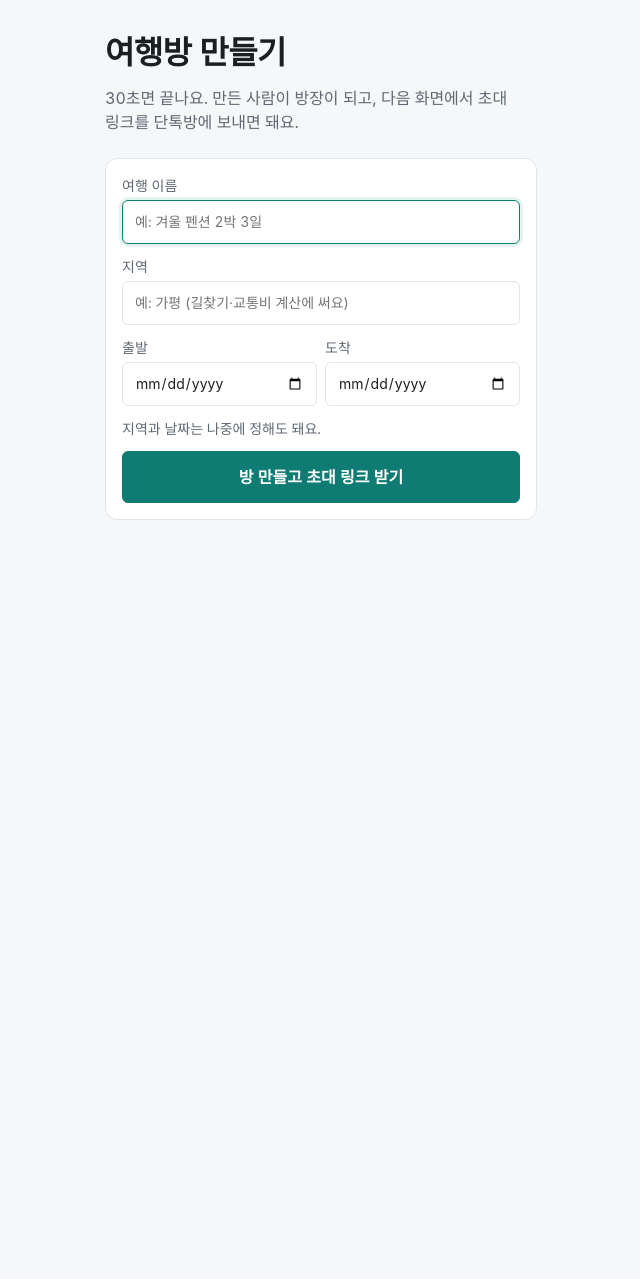
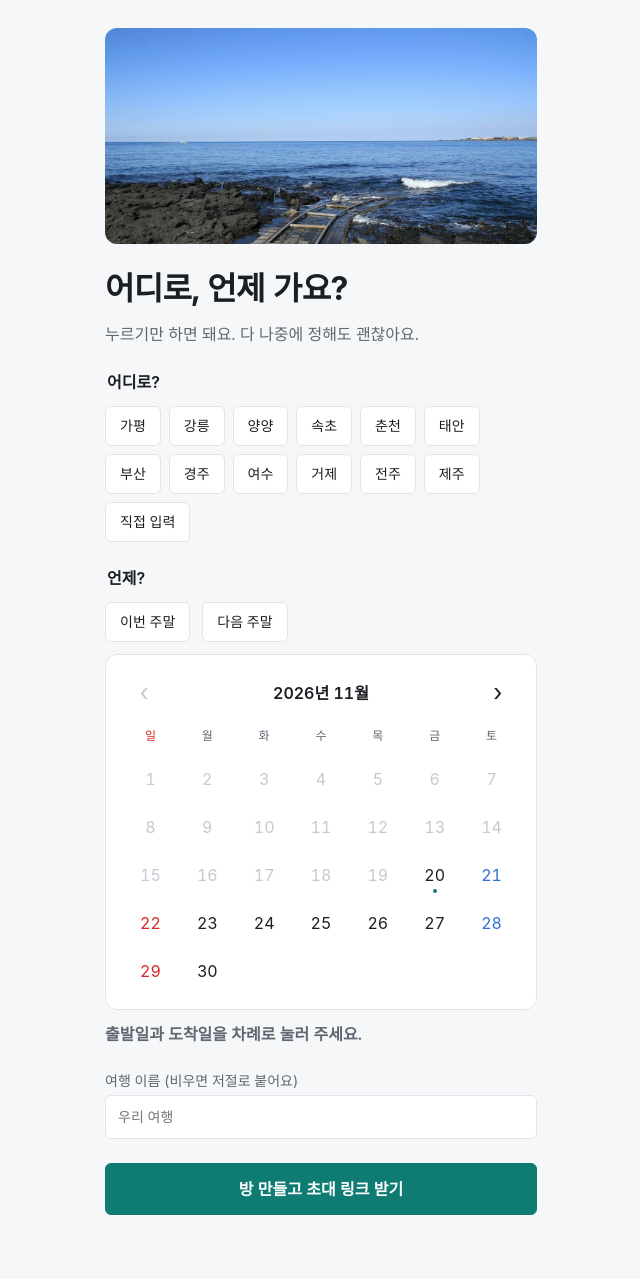
Before and after one commit to jihun-moon/bootcamp-2nd-project, a Spring Boot app: page /trips/new in a window 1280 px wide. Shown: the part 69-1348 px from the top of the page, without its empty margins (319-959 px from the left). Before the commit the page ends 589 px from the top, so only its background shows below. Run offline with Spring Boot 4, Linux system fonts and the light colour scheme; some of the project's set-up classes (security, data sources, template engines, error pages and the like) are left out, and stand-ins take their place; some web fonts are replaced.

Commit message:
design: 방 만들기를 누르기만 하게(우리 달력·지역 고르기·이름 자동), 화면마다 여행 사진
- 브라우저 기본 날짜 칸이 휴대폰마다 모양이 달라 어색했다. 숙소 앱 꼴의 달력을 직접 그렸다(jQuery, 라이브러리 없음).
  출발·도착을 차례로 누르면 동그라미와 띠로 잇고, 토 파랑·일 빨강·오늘 점, 지난 날은 못 누른다. '이번 주말·다음 주말' 한 번에
- 지역은 적지 않고 자주 가는 12곳(가평·강릉·양양…제주)을 누른다. 없으면 '직접 입력'
- 여행 이름은 비우면 '강릉 2박 3일'처럼 붙고, 칸 안에 미리 보인다. 로그인 다녀와도 고른 것이 되살아나 바로 만든다
- 사진(Unsplash 무료, 주소는 템플릿 주석): 방 만들기 맑은 바다, 로그인·초대 받기 웃는 친구들, 방 개요 숲 능선 띠, 찾을 수 없음 숲속 통나무집.
  고르고 누르는 화면(설문·역할·숙소)에는 넣지 않았다
- 로그인 문구: 카카오로 바로 들어가요 / 비밀번호는 받지 않아요

./gradlew test 92개 통과.

```diff
--- a/src/main/resources/static/css/style.css
+++ b/src/main/resources/static/css/style.css
@@ -543,3 +543,33 @@ body:has(.cta) .site-footer { margin-top: 0; }
   .faq > h2 { grid-row: 1 / span 20; position: sticky; top: 96px; }
   .faq > details { grid-column: 2; }
 }
+
+/* 화면 위 사진(방 만들기·로그인·개요). 둥근 판 하나, 16:9 고정이라 사진이 늦게 와도 아래가 밀리지 않는다 */
+.cover { display: block; width: 100%; height: auto; aspect-ratio: 2 / 1; object-fit: cover; border-radius: var(--radius); background: var(--surface-2); }
+
+/* 달력: 숙소 앱과 같은 꼴. 토 파랑, 일 빨강, 출발·도착 동그라미, 사이는 띠, 오늘은 점 */
+.cal { padding: 16px; border: 1px solid var(--line); border-radius: var(--radius); background: var(--surface); }
+.cal-head { display: flex; align-items: center; justify-content: space-between; margin-bottom: 8px; }
+.cal-nav { width: var(--tap); height: var(--tap); border: 0; border-radius: var(--radius-sm); background: none; color: var(--ink); font-size: var(--fs-xl); }
+.cal-nav:disabled { color: var(--line-strong); cursor: default; }
+.cal-grid { display: grid; grid-template-columns: repeat(7, 1fr); row-gap: 4px; text-align: center; }
+.cal-week { padding: 4px 0 8px; font-size: var(--fs-xs); color: var(--muted); }
+.cal-week:first-child { color: var(--error); }
+.cal-week:last-child { color: #2f6fdc; }
+.cal-day { position: relative; height: var(--tap); border: 0; background: none; color: var(--ink); font: inherit; font-variant-numeric: tabular-nums; }
+.cal-day.sat { color: #2f6fdc; }
+.cal-day.sun { color: var(--error); }
+.cal-day:disabled { color: var(--line-strong); cursor: default; }
+.cal-day.today::after { content: ""; position: absolute; left: 50%; bottom: 4px; width: 4px; height: 4px; margin-left: -2px; border-radius: 50%; background: var(--accent); }
+.cal-day.between { background: var(--accent-soft); }
+.cal-day.band-right { background: linear-gradient(90deg, transparent 50%, var(--accent-soft) 50%); }
+.cal-day.band-left { background: linear-gradient(90deg, var(--accent-soft) 50%, transparent 50%); }
+.cal-day.start, .cal-day.end { color: var(--accent-ink); font-weight: 700; }
+.cal-day.start::before, .cal-day.end::before { content: ""; position: absolute; inset: 2px 50%; margin-inline: -20px; border-radius: 50%; background: var(--accent); z-index: -1; }
+.cal-day.start, .cal-day.end { z-index: 0; isolation: isolate; }
+@media (hover: hover) { .cal-day:not(:disabled):not(.start):not(.end):hover { background-color: var(--surface-2); border-radius: var(--radius-sm); } }
+@media (prefers-color-scheme: dark) { .cal-day.sat, .cal-week:last-child { color: #7aa7ff; } }
+.period { font-weight: 600; color: var(--muted); }
+.period.set { color: var(--accent); font-size: var(--fs-lg); }
+.cover.thin { aspect-ratio: 4 / 1; }
+.cal .cal-day:disabled { color: var(--line-strong); } /* 지난 토·일도 회색(다크 모드 파랑보다 뒤에 둬야 이긴다) */
--- a/src/main/resources/static/js/trip-new.js
+++ b/src/main/resources/static/js/trip-new.js
@@ -1,29 +1,140 @@
-// 여행방 만들기 폼
-// POST: /api/trips  { "title": "겨울 펜션 2박 3일", "destination": "가평", "startDate": "2027-01-15", "endDate": "2027-01-17" }
-// 만든 사람이 방장이 되고, 만든 방 개요(초대 링크가 맨 위)로 간다
+// 여행방 만들기: 지역 누르기, 달력에서 출발·도착 누르기, 이름은 비우면 저절로
+// POST: /api/trips  { "title": "강릉 2박 3일", "destination": "강릉", "startDate": "2027-01-15", "endDate": "2027-01-17" }
+// 만든 사람이 방장이 되고, 만든 방 개요(초대 보내기가 맨 위)로 간다
 var DRAFT_KEY = 'tripmate.trip-draft';
-var FIELDS = ['title', 'destination', 'startDate', 'endDate'];
+// 단체 여행으로 많이 가는 곳. 지역 이름은 카카오 길찾기 검색어로도 쓰여서 시·군 이름 그대로
+var REGIONS = ['가평', '강릉', '양양', '속초', '춘천', '태안', '부산', '경주', '여수', '거제', '전주', '제주'];
+
+var picked = { start: null, end: null };   // 'YYYY-MM-DD'
+var shown = null;                           // 달력에 보이는 달의 1일(Date)
+
+// 시간대 때문에 하루가 밀리지 않게 Date 를 글자로 바꿀 때 지역 날짜를 그대로 쓴다
+function iso(d) {
+  return d.getFullYear() + '-' + String(d.getMonth() + 1).padStart(2, '0') + '-' + String(d.getDate()).padStart(2, '0');
+}
+function today() {
+  var d = new Date();
+  return new Date(d.getFullYear(), d.getMonth(), d.getDate());
+}
+
+// 지역: 하나만 고른다. 다시 누르면 취소. "직접 입력"을 누르면 칸이 열린다
+function renderRegions() {
+  var box = $('#regions').empty();
+  REGIONS.concat(['직접 입력']).forEach(function (name) {
+    var custom = name === '직접 입력';
+    $('<button type="button" class="toggle">').text(name).attr('data-region', custom ? '' : name).click(function () {
+      var on = $(this).attr('aria-pressed') === 'true';
+      box.children().attr('aria-pressed', false);
+      $(this).attr('aria-pressed', !on);
+      $('#destination').prop('hidden', !(custom && !on)).val(custom || on ? '' : name);
+      if (custom && !on) $('#destination').trigger('focus');
+      suggestTitle();
+    }).appendTo(box);
+  });
+}
+
+function destination() {
+  return $('#destination').val().trim();
+}
+
+// 달력: 한 달씩. 지난 날은 못 누른다. 첫 번째 누름은 출발, 두 번째는 도착(출발보다 앞이면 출발을 바꾼다).
+// 숙소 앱처럼 출발·도착은 동그라미, 그 사이는 띠로 잇는다(스레드: "며칠짜리 일정은 한 줄로 길게")
+function renderCalendar() {
+  var cal = $('#cal').empty();
+  var y = shown.getFullYear(), m = shown.getMonth();
+  var head = $('<div class="cal-head">');
+  var prev = $('<button type="button" class="cal-nav" aria-label="이전 달">‹</button>')
+    .prop('disabled', y === today().getFullYear() && m === today().getMonth())
+    .click(function () { shown = new Date(y, m - 1, 1); renderCalendar(); });
+  var next = $('<button type="button" class="cal-nav" aria-label="다음 달">›</button>')
+    .click(function () { shown = new Date(y, m + 1, 1); renderCalendar(); });
+  head.append(prev, $('<span class="strong">').text(y + '년 ' + (m + 1) + '월'), next).appendTo(cal);
+
+  var grid = $('<div class="cal-grid">').appendTo(cal);
+  ['일', '월', '화', '수', '목', '금', '토'].forEach(function (w) { $('<span class="cal-week">').text(w).appendTo(grid); });
+  for (var i = 0; i < new Date(y, m, 1).getDay(); i++) $('<span>').appendTo(grid);
+
+  var days = new Date(y, m + 1, 0).getDate();
+  var todayIso = iso(today());
+  for (var d = 1; d <= days; d++) {
+    var date = new Date(y, m, d);
+    var key = iso(date);
+    var cell = $('<button type="button" class="cal-day">').text(d).attr('data-date', key)
+      .attr('aria-label', (m + 1) + '월 ' + d + '일')
+      .prop('disabled', key < todayIso)
+      .toggleClass('sat', date.getDay() === 6).toggleClass('sun', date.getDay() === 0)
+      .toggleClass('today', key === todayIso)
+      .toggleClass('start', key === picked.start).toggleClass('end', key === picked.end)
+      .toggleClass('between', !!(picked.start && picked.end && key > picked.start && key < picked.end))
+      .attr('aria-pressed', key === picked.start || key === picked.end);
+    if (picked.start && picked.end && picked.start !== picked.end) {
+      cell.toggleClass('band-right', key === picked.start).toggleClass('band-left', key === picked.end);
+    }
+    cell.click(function () { pickDate($(this).data('date')); });
+    grid.append(cell);
+  }
+}
+
+function pickDate(key) {
+  if (!picked.start || picked.end || key < picked.start) {
+    picked = { start: key, end: null };
+  } else {
+    picked.end = key;
+  }
+  applyDates();
+}
+
+function applyDates() {
+  $('#startDate').val(picked.start || '');
+  $('#endDate').val(picked.end || '');
+  renderCalendar();
+  $('#period').text(!picked.start ? '출발일과 도착일을 차례로 눌러 주세요.'
+    : !picked.end ? formatPeriod(picked.start, null).replace(' 당일', '') + ' 출발 · 이제 도착일을 눌러 주세요'
+    : formatPeriod(picked.start, picked.end)).toggleClass('set', !!picked.end);
+  suggestTitle();
+}
+
+// "이번 주말", "다음 주말": 금요일 출발, 일요일 도착. 오늘이 금·토·일이면 이번 주말은 오늘부터
+function renderQuickDates() {
+  var box = $('#quick-dates').empty();
+  var t = today();
+  var friday = new Date(t.getFullYear(), t.getMonth(), t.getDate() + ((5 - t.getDay() + 7) % 7));
+  if (t.getDay() === 6 || t.getDay() === 0) friday = t;
+  [['이번 주말', 0], ['다음 주말', 7]].forEach(function (q) {
+    var start = new Date(friday.getFullYear(), friday.getMonth(), friday.getDate() + q[1]);
+    var sunday = new Date(start.getFullYear(), start.getMonth(), start.getDate() + ((7 - start.getDay()) % 7));
+    $('<button type="button" class="toggle">').text(q[0]).click(function () {
+      picked = { start: iso(start), end: iso(sunday) };
+      shown = new Date(start.getFullYear(), start.getMonth(), 1);
+      applyDates();
+    }).appendTo(box);
+  });
+}
+
+// 이름을 안 적으면 쓸 이름을 칸 안에 미리 보여 준다: "강릉 2박 3일", "강릉 여행", "우리 여행"
+function autoTitle() {
+  var place = destination();
+  if (picked.start && picked.end) {
+    var nights = Math.round((new Date(picked.end) - new Date(picked.start)) / 86400000);
+    return (place || '우리') + ' ' + (nights ? nights + '박 ' + (nights + 1) + '일' : '당일치기');
+  }
+  return place ? place + ' 여행' : '우리 여행';
+}
+function suggestTitle() {
+  $('#title').attr('placeholder', autoTitle());
+}
 
 function readForm() {
-  var form = {};
-  FIELDS.forEach(function (f) { form[f] = $('#' + f).val().trim(); });
-  return form;
-}
-
-// 출발·도착을 고르면 "2박 3일"을 바로 보여 준다. 날짜를 잘못 골랐는지 누르기 전에 안다
-function showPeriod() {
-  var start = $('#startDate').val();
-  var end = $('#endDate').val();
-  $('#period').text(start && end && end >= start ? formatPeriod(start, end) : '지역과 날짜는 나중에 정해도 돼요.');
+  return {
+    title: $('#title').val().trim() || autoTitle(),
+    destination: destination(),
+    startDate: picked.start || '',
+    endDate: picked.end || ''
+  };
 }
 
 function create(form) {
-  // 서버도 받아 주지만, 도착이 출발보다 앞이면 거의 늘 잘못 고른 것이라 보내기 전에 알린다
-  if (form.startDate && form.endDate && form.endDate < form.startDate) {
-    $('#form-error').text('도착일이 출발일보다 앞이에요.').prop('hidden', false);
-    return;
-  }
-  // 로그인 안 한 채 누르면 api() 가 로그인으로 보낸다. 돌아왔을 때 다시 적지 않게 적은 것을 맡겨 둔다
+  // 로그인 안 한 채 누르면 api() 가 로그인으로 보낸다. 돌아왔을 때 다시 고르지 않게 맡겨 둔다
   sessionStorage.setItem(DRAFT_KEY, JSON.stringify(form));
   $('#btn-create').prop('disabled', true).text('만드는 중…');
   api('POST', '/api/trips', {
@@ -37,27 +148,32 @@ function create(form) {
   }).fail(function (xhr) {
     if (xhr.status === 401) return;
     sessionStorage.removeItem(DRAFT_KEY); // 다음에 들어왔을 때 저절로 또 만들지 않게
-    $('#form-error').text('방을 만들지 못했어요. 여행 이름을 확인해 주세요.').prop('hidden', false);
+    $('#form-error').text('방을 만들지 못했어요. 잠시 뒤 다시 눌러 주세요.').prop('hidden', false);
     $('#btn-create').prop('disabled', false).text('방 만들고 초대 링크 받기');
   });
 }
 
 $(function () {
-  $('#startDate, #endDate').on('change', showPeriod);
-  // 도착을 고를 때 출발 이전 날짜는 달력에서 못 고르게
-  $('#startDate').on('change', function () { $('#endDate').attr('min', this.value); });
+  shown = new Date(today().getFullYear(), today().getMonth(), 1);
+  renderRegions();
+  renderQuickDates();
+  $('#destination').on('input', suggestTitle);
   $('#trip-form').submit(function (e) {
     e.preventDefault();
     create(readForm());
   });
 
-  // 로그인하고 돌아왔으면 적어 둔 것을 채우고, 이미 한 번 눌렀던 것이니 바로 만든다
+  // 로그인하고 돌아왔으면 고른 것을 되살리고, 이미 한 번 눌렀던 것이니 바로 만든다
   var draft = JSON.parse(sessionStorage.getItem(DRAFT_KEY) || 'null');
   if (draft && draft.title) {
-    FIELDS.forEach(function (f) { $('#' + f).val(draft[f] || ''); });
-    showPeriod();
+    $('#title').val(draft.title);
+    $('#destination').val(draft.destination || '');
+    picked = { start: draft.startDate || null, end: draft.endDate || null };
+    if (picked.start) shown = new Date(picked.start + 'T00:00:00');
+    shown = new Date(shown.getFullYear(), shown.getMonth(), 1);
+    applyDates();
     create(draft);
-  } else {
-    $('#title').trigger('focus');
+    return;
   }
+  applyDates();
 });
--- a/src/main/resources/templates/error/404.html
+++ b/src/main/resources/templates/error/404.html
@@ -5,6 +5,7 @@
 <header th:replace="~{fragments/common :: siteHeader(false)}"></header>
 <!-- 오류 번호·영어 메시지·서버 이름은 보이지 않는다. 무엇이 일어났는지와 갈 곳 하나만 -->
 <main class="page narrow stack loose">
+  <img class="cover" th:src="@{/img/demo/stay-forest.jpg}" alt="숲속 통나무집" width="960" height="540">
   <div class="stack">
     <h1>찾는 화면이 없어요</h1>
     <p class="muted">주소가 바뀌었거나 지워진 방일 수 있어요. 초대 링크로 들어왔다면 방장에게 링크를 다시 받아 주세요.</p>
--- a/src/main/resources/templates/trip/join.html
+++ b/src/main/resources/templates/trip/join.html
@@ -4,6 +4,8 @@
 <body th:data-invite-code="${inviteCode}">
 <header th:replace="~{fragments/common :: siteHeader(false)}"></header>
 <main class="page narrow center stack">
+  <!-- 친구가 초대 링크를 누르면 가장 먼저 보는 화면이라 차가운 로그인 대신 "같이 가자"는 사진. Unsplash 무료 사진(unsplash.com/photos/Z2k2Yod4vCY) -->
+  <img class="cover" th:src="@{/img/photo/friends.jpg}" alt="햇살 아래 함께 웃는 친구들" width="1200" height="600">
   <h1 th:text="${ogTitle} ?: '여행방 초대'">여행방 초대</h1>
   <p id="message" class="muted">방에 들어가는 중…</p>
 </main>
--- a/src/main/resources/templates/trip/new.html
+++ b/src/main/resources/templates/trip/new.html
@@ -3,19 +3,33 @@
 <head th:replace="~{fragments/common :: head('여행방 만들기')}"></head>
 <body>
 <header th:replace="~{fragments/common :: siteHeader(false)}"></header>
+<!-- 적는 칸 대신 누르는 칸. 지역은 자주 가는 곳을 누르고, 날짜는 달력에서 두 번 누르고, 이름은 비우면 "강릉 2박 3일"로 붙는다 -->
 <main class="page narrow stack loose">
+  <!-- Unsplash 무료 사진(unsplash.com/photos/sE-xn2CBnpQ) -->
+  <img class="cover" th:src="@{/img/photo/sea.jpg}" alt="맑은 날 바다로 이어지는 길" width="1200" height="600">
   <div class="stack">
-    <h1>여행방 만들기</h1>
-    <p class="muted">30초면 끝나요. 만든 사람이 방장이 되고, 다음 화면에서 초대 링크를 단톡방에 보내면 돼요.</p>
+    <h1>어디로, 언제 가요?</h1>
+    <p class="muted">누르기만 하면 돼요. 다 나중에 정해도 괜찮아요.</p>
   </div>
-  <form id="trip-form" class="box stack">
-    <label>여행 이름 <input type="text" id="title" required maxlength="100" placeholder="예: 겨울 펜션 2박 3일"></label>
-    <label>지역 <input type="text" id="destination" maxlength="100" placeholder="예: 가평 (길찾기·교통비 계산에 써요)"></label>
-    <div class="row">
-      <label>출발 <input type="date" id="startDate"></label>
-      <label>도착 <input type="date" id="endDate"></label>
-    </div>
-    <p id="period" class="muted small" aria-live="polite">지역과 날짜는 나중에 정해도 돼요.</p>
+  <form id="trip-form" class="stack loose">
+    <fieldset class="stack">
+      <legend class="strong">어디로?</legend>
+      <div id="regions" class="toggles"></div>
+      <input type="text" id="destination" maxlength="100" placeholder="예: 홍천 (길찾기·교통비 계산에 써요)" hidden>
+    </fieldset>
+
+    <fieldset class="stack">
+      <legend class="strong">언제?</legend>
+      <div id="quick-dates" class="row wrap"></div>
+      <div id="cal" class="cal" aria-label="출발일과 도착일 고르기"></div>
+      <p id="period" class="period" aria-live="polite">출발일과 도착일을 차례로 눌러 주세요.</p>
+      <input type="hidden" id="startDate">
+      <input type="hidden" id="endDate">
+    </fieldset>
+
+    <label>여행 이름 <span class="muted">(비우면 저절로 붙어요)</span>
+      <input type="text" id="title" maxlength="100" placeholder="우리 여행">
+    </label>
     <p id="form-error" class="error" hidden></p>
     <button type="submit" id="btn-create" class="btn primary big block">방 만들고 초대 링크 받기</button>
   </form>
--- a/src/main/resources/templates/trip/overview.html
+++ b/src/main/resources/templates/trip/overview.html
@@ -5,6 +5,8 @@
 <div class="page">
   <header th:replace="~{fragments/common :: tripHeader}"></header>
   <main class="stack">
+    <!-- 방에 들어올 때마다 "여행 가는 방"이라는 느낌이 들게 얇은 풍경 띠 하나. Unsplash 무료 사진(unsplash.com/photos/NZZgWbjYu2Y) -->
+    <img class="cover thin" th:src="@{/img/photo/forest-hills.jpg}" alt="" width="1200" height="600">
     <!-- 지금 나에게 맞는 다음 할 일 하나. 처음 들어온 사람이 "여기서 뭘 하지?"를 고민하지 않게 trip.js 가 고른다 -->
     <section id="next" class="box stack">
       <h2 id="next-title"></h2>
--- a/src/main/resources/templates/user/login.html
+++ b/src/main/resources/templates/user/login.html
@@ -4,9 +4,11 @@
 <body>
 <header th:replace="~{fragments/common :: siteHeader(false)}"></header>
 <main class="page narrow stack loose">
+  <!-- 친구가 초대 링크를 누르면 가장 먼저 보는 화면이라 차가운 로그인 대신 "같이 가자"는 사진. Unsplash 무료 사진(unsplash.com/photos/Z2k2Yod4vCY) -->
+  <img class="cover" th:src="@{/img/photo/friends.jpg}" alt="햇살 아래 함께 웃는 친구들" width="1200" height="600">
   <div class="stack">
-    <h1>로그인하고 시작해요</h1>
-    <p class="muted">카카오 계정으로 한 번이면 돼요. 비밀번호는 TripMate 가 저장하지 않고, 이름과 프로필 사진만 받아요.</p>
+    <h1>카카오로 바로 들어가요</h1>
+    <p class="muted">비밀번호는 받지 않아요. 이름과 프로필 사진만 써요.</p>
   </div>
   <p th:if="${param.error}" class="notice">카카오 로그인에 실패했어요. 다시 시도해 주세요.</p>
   <p id="login-error" class="notice" hidden></p>
```
Also changed, not shown: src/main/resources/static/img/photo/forest-hills.jpg (added), src/main/resources/static/img/photo/friends.jpg (added), src/main/resources/static/img/photo/sea.jpg (added).
